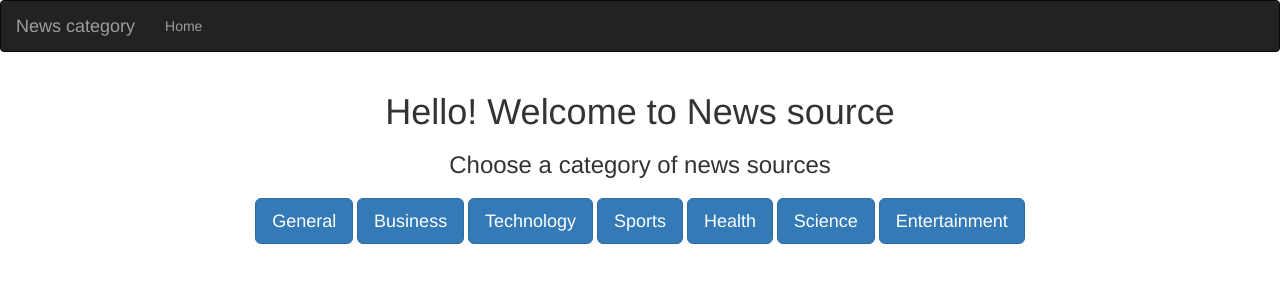
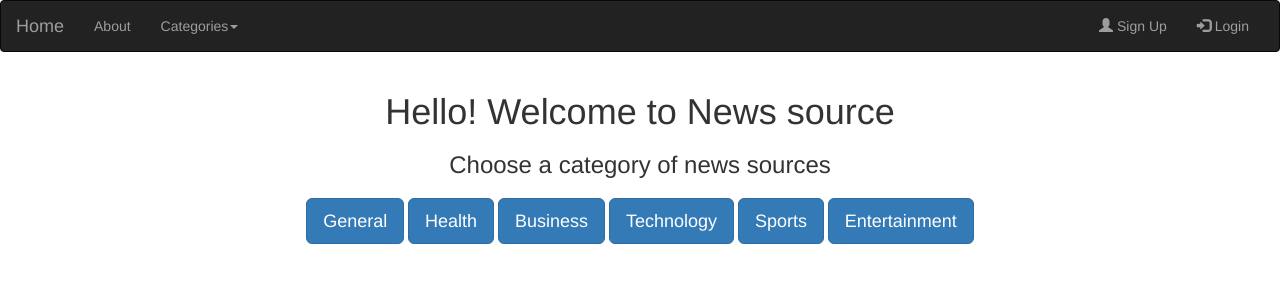
Before and after one commit to Elvandro/News-Highlight, a Python web app: template app/templates/index.html in a window 1280 px wide. Shown: the top 300 px of the page. Run offline with Jinja, Linux system fonts and the light colour scheme; the template is opened without the code that fills it, so the values that code supplies are empty; some libraries are stand-ins or nearby versions.

Commit message:
This commit will make changes to the files

```diff
--- a/app/templates/index.html
+++ b/app/templates/index.html
@@ -10,15 +10,29 @@
     <p class="lead text-center">
       <p class="text-center">
         <a class="btn btn-primary btn-lg" data-toggle="collapse" href="#generalNews" role="button" aria-expanded="false" aria-controls="collapseExample">General</a>
+        <a class="btn btn-primary btn-lg" data-toggle="collapse" href="#healthNews" role="button" aria-expanded="false" aria-controls="collapseExample">Health</a>
         <a class="btn btn-primary btn-lg" data-toggle="collapse" href="#businessNews" role="button" aria-expanded="false" aria-controls="collapseExample">Business</a>
         <a class="btn btn-primary btn-lg" data-toggle="collapse" href="#technologyNews" role="button" aria-expanded="false" aria-controls="collapseExample">Technology</a>
         <a class="btn btn-primary btn-lg" data-toggle="collapse" href="#sportsNews" role="button" aria-expanded="false" aria-controls="collapseExample">Sports</a>
-        <a class="btn btn-primary btn-lg" data-toggle="collapse" href="#healthNews" role="button" aria-expanded="false" aria-controls="collapseExample">Health</a>
-        <a class="btn btn-primary btn-lg" data-toggle="collapse" href="#scienceNews" role="button" aria-expanded="false" aria-controls="collapseExample">Science</a>
         <a class="btn btn-primary btn-lg" data-toggle="collapse" href="#entertainmentNews" role="button" aria-expanded="false" aria-controls="collapseExample">Entertainment</a>
       </p>
     </p>
   </div>
+  <div id="generalNews" class="collapse">
+    <div class="card">
+      <div class="card-header">
+        Choose prefered news source.
+      </div>
+      <div class="card-body">
+        <h3 class="card-title">General News Sources</h3>
+        <div class="row">
+          {{macro.displaySourceList(general)}}
+        </div>
+      </div>
+    </div>
+  </div>
 </div>
 
+
+
 {% endblock %}
--- a/app/templates/navbar.html
+++ b/app/templates/navbar.html
@@ -7,11 +7,26 @@
         <span class="icon-bar"></span>
         <span class="icon-bar"></span>
       </button>
-      <a class="navbar-brand" href="/"> News category </a>
+      <a class="navbar-brand" href="/"> Home </a>
     </div>
     <div class="navbar-collapse collapse">
       <ul class="nav navbar-nav">
-        <li><a href="/">Home</a></li>
+        <li><a href="/"> About </a></li>
+        <li class="dropdown">
+          <a class="dropdown-toggle" data-toggle="dropdown" href="#">Categories<span class="caret"></span></a>
+          <ul class="dropdown-menu">
+            <li><a href="#">General</a></li>
+            <li><a href="#">Health</a></li>
+            <li><a href="#">Business</a></li>
+            <li><a href="#">Technology</a></li>
+            <li><a href="#">Sports</a></li>
+            <li><a href="#">Entertainment</a></li>
+          </ul>
+        </li>
+      </ul>
+      <ul class="nav navbar-nav navbar-right">
+        <li><a href="#"><span class="glyphicon glyphicon-user"></span> Sign Up</a></li>
+        <li><a href="#"><span class="glyphicon glyphicon-log-in"></span> Login</a></li>
       </ul>
     </div>
   </div>
```
Also changed, not shown: app/__init__.py (+11 -9 lines), config.py (added, +31 -0 lines), app/request.py (line endings or trailing spaces).
